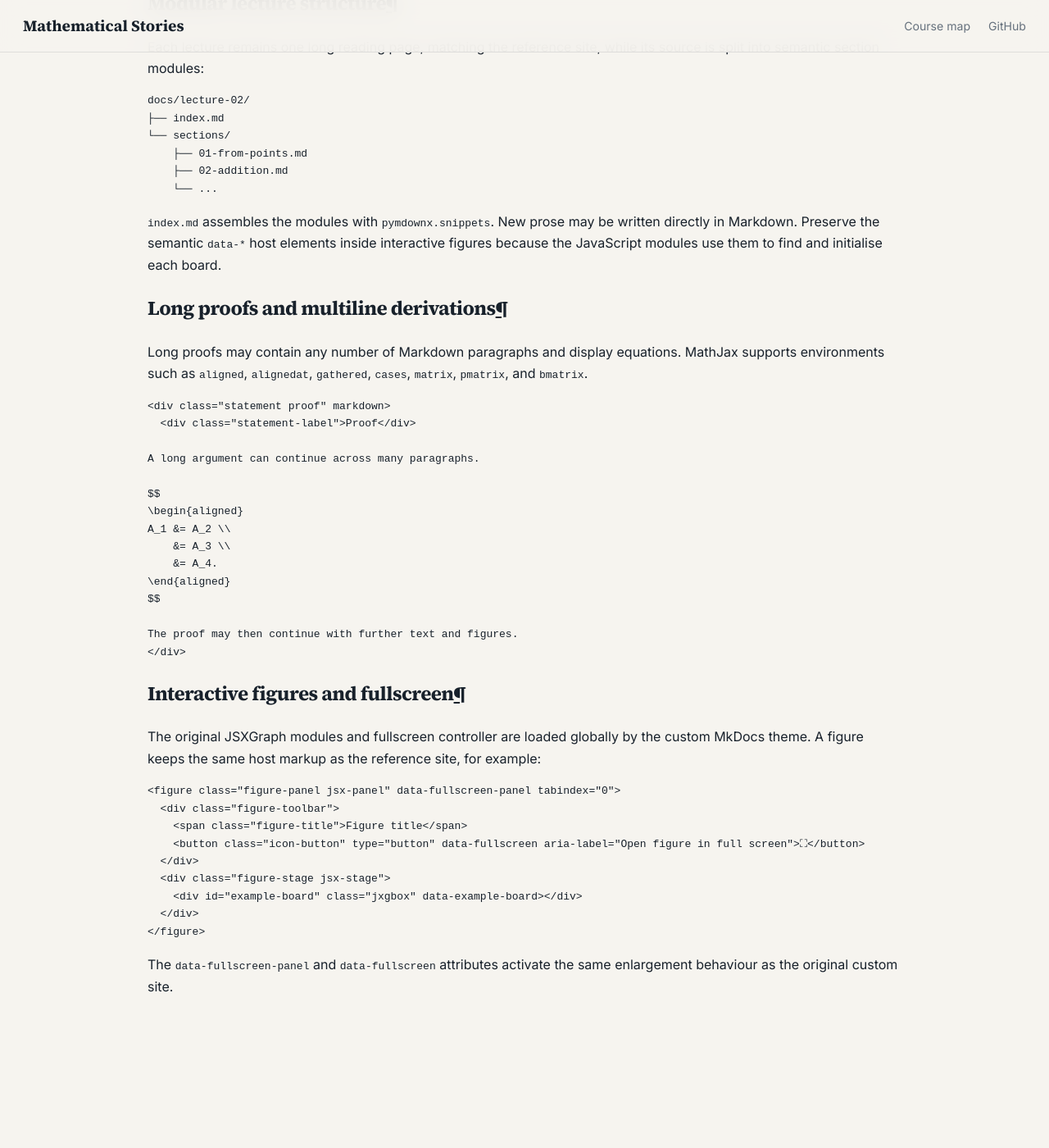
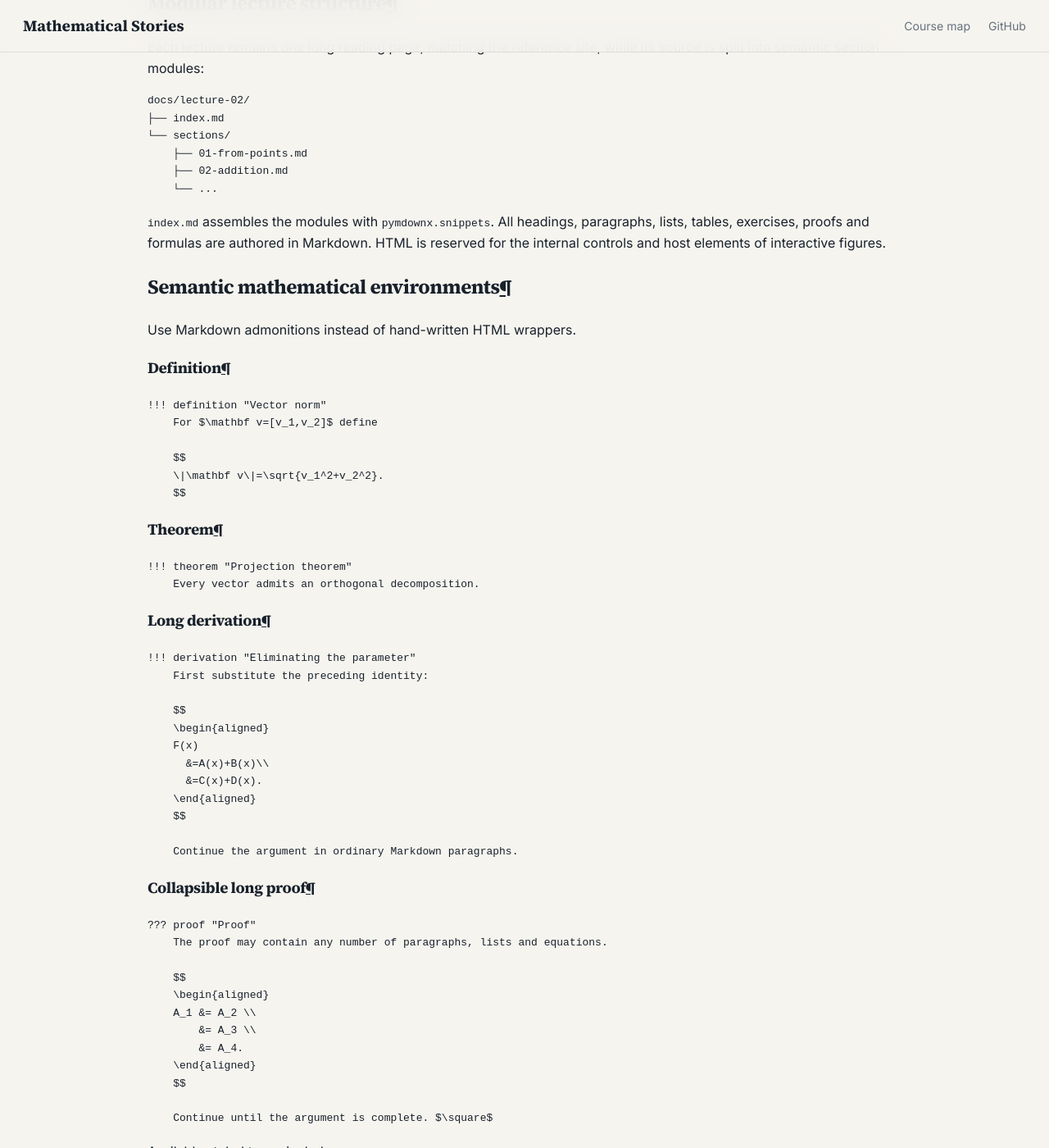
Before and after one commit to dchorazkiewicz/basic_mathematics, an MkDocs documentation site: the page built from docs/authoring-guide.md, in a window 1280 px wide and 1400 px high, scrolled down 548 px. Shown: the whole window at 82% size. Built offline with MkDocs 1.6.1, drawn with Linux system fonts in a browser that asks for light colours; a script that is not in the unit is left out; before the commit the page ends 1880 px from its top, so only the background shows below that; some of the changed text lies outside the part shown.

Commit message:
Document the pure Markdown authoring model

````diff
--- a/docs/authoring-guide.md
+++ b/docs/authoring-guide.md
@@ -35,39 +35,84 @@ docs/lecture-02/
     └── ...
 ```
 
-`index.md` assembles the modules with `pymdownx.snippets`. New prose may be written directly in Markdown. Preserve the semantic `data-*` host elements inside interactive figures because the JavaScript modules use them to find and initialise each board.
+`index.md` assembles the modules with `pymdownx.snippets`. All headings, paragraphs, lists, tables, exercises, proofs and formulas are authored in Markdown. HTML is reserved for the internal controls and host elements of interactive figures.
 
-## Long proofs and multiline derivations
+## Semantic mathematical environments
 
-Long proofs may contain any number of Markdown paragraphs and display equations. MathJax supports environments such as `aligned`, `alignedat`, `gathered`, `cases`, `matrix`, `pmatrix`, and `bmatrix`.
+Use Markdown admonitions instead of hand-written HTML wrappers.
+
+### Definition
 
 ```markdown
-<div class="statement proof" markdown>
-  <div class="statement-label">Proof</div>
+!!! definition "Vector norm"
+    For $\mathbf v=[v_1,v_2]$ define
 
-A long argument can continue across many paragraphs.
+    $$
+    \|\mathbf v\|=\sqrt{v_1^2+v_2^2}.
+    $$
+```
 
-$$
-\begin{aligned}
-A_1 &= A_2 \\
-    &= A_3 \\
-    &= A_4.
-\end{aligned}
-$$
+### Theorem
 
-The proof may then continue with further text and figures.
-</div>
+```markdown
+!!! theorem "Projection theorem"
+    Every vector admits an orthogonal decomposition.
 ```
+
+### Long derivation
+
+```markdown
+!!! derivation "Eliminating the parameter"
+    First substitute the preceding identity:
+
+    $$
+    \begin{aligned}
+    F(x)
+      &=A(x)+B(x)\\
+      &=C(x)+D(x).
+    \end{aligned}
+    $$
+
+    Continue the argument in ordinary Markdown paragraphs.
+```
+
+### Collapsible long proof
+
+```markdown
+??? proof "Proof"
+    The proof may contain any number of paragraphs, lists and equations.
+
+    $$
+    \begin{aligned}
+    A_1 &= A_2 \\
+        &= A_3 \\
+        &= A_4.
+    \end{aligned}
+    $$
+
+    Continue until the argument is complete. $\square$
+```
+
+Available styled types include:
+
+```text
+definition, theorem, proof, derivation, principle, interpretation,
+example, problem, question, consequence, summary, warning, note
+```
+
+## Long proofs and multiline mathematics
+
+MathJax supports `aligned`, `alignedat`, `gathered`, `cases`, `matrix`, `pmatrix`, and `bmatrix`. A proof should normally be split into several meaningful display equations rather than one extremely wide formula. On narrow screens, display mathematics receives horizontal scrolling as a fallback.
 
 ## Interactive figures and fullscreen
 
-The original JSXGraph modules and fullscreen controller are loaded globally by the custom MkDocs theme. A figure keeps the same host markup as the reference site, for example:
+Interactive figures are the one intentional HTML exception because their buttons, sliders and `data-*` hooks are consumed directly by JavaScript. Keep the host markup local to the section where the figure appears:
 
 ```html
 <figure class="figure-panel jsx-panel" data-fullscreen-panel tabindex="0">
   <div class="figure-toolbar">
     <span class="figure-title">Figure title</span>
-    <button class="icon-button" type="button" data-fullscreen aria-label="Open figure in full screen">⛶</button>
+    <button class="icon-button" type="button" data-fullscreen>⛶</button>
   </div>
   <div class="figure-stage jsx-stage">
     <div id="example-board" class="jxgbox" data-example-board></div>
@@ -75,4 +120,4 @@ The original JSXGraph modules and fullscreen controller are loaded globally by t
 </figure>
 ```
 
-The `data-fullscreen-panel` and `data-fullscreen` attributes activate the same enlargement behaviour as the original custom site.
+The `data-fullscreen-panel` and `data-fullscreen` attributes activate the same enlargement behaviour as the original custom site. Do not place ordinary prose, definitions, proofs or formulas inside figure markup.
````
